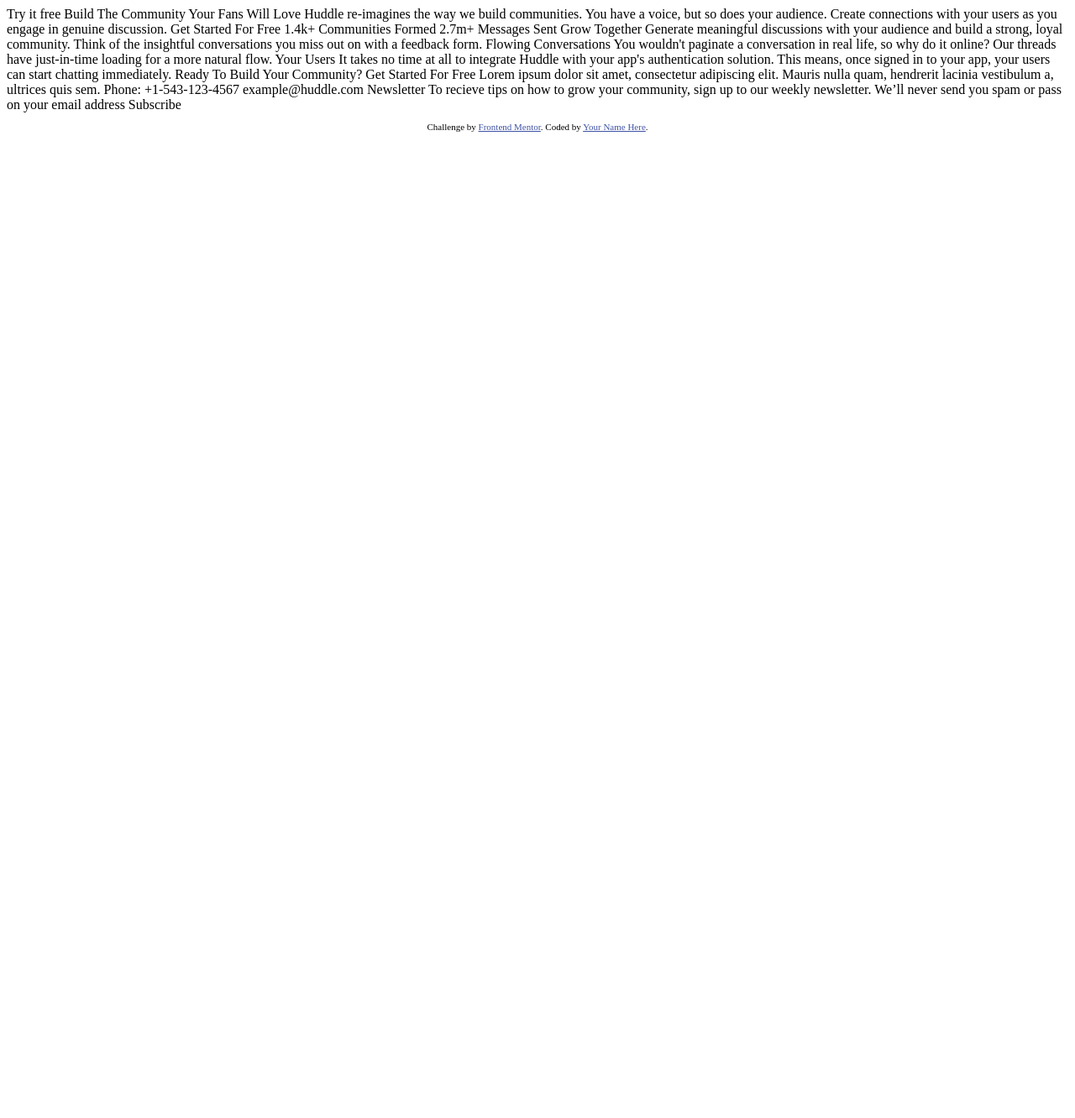
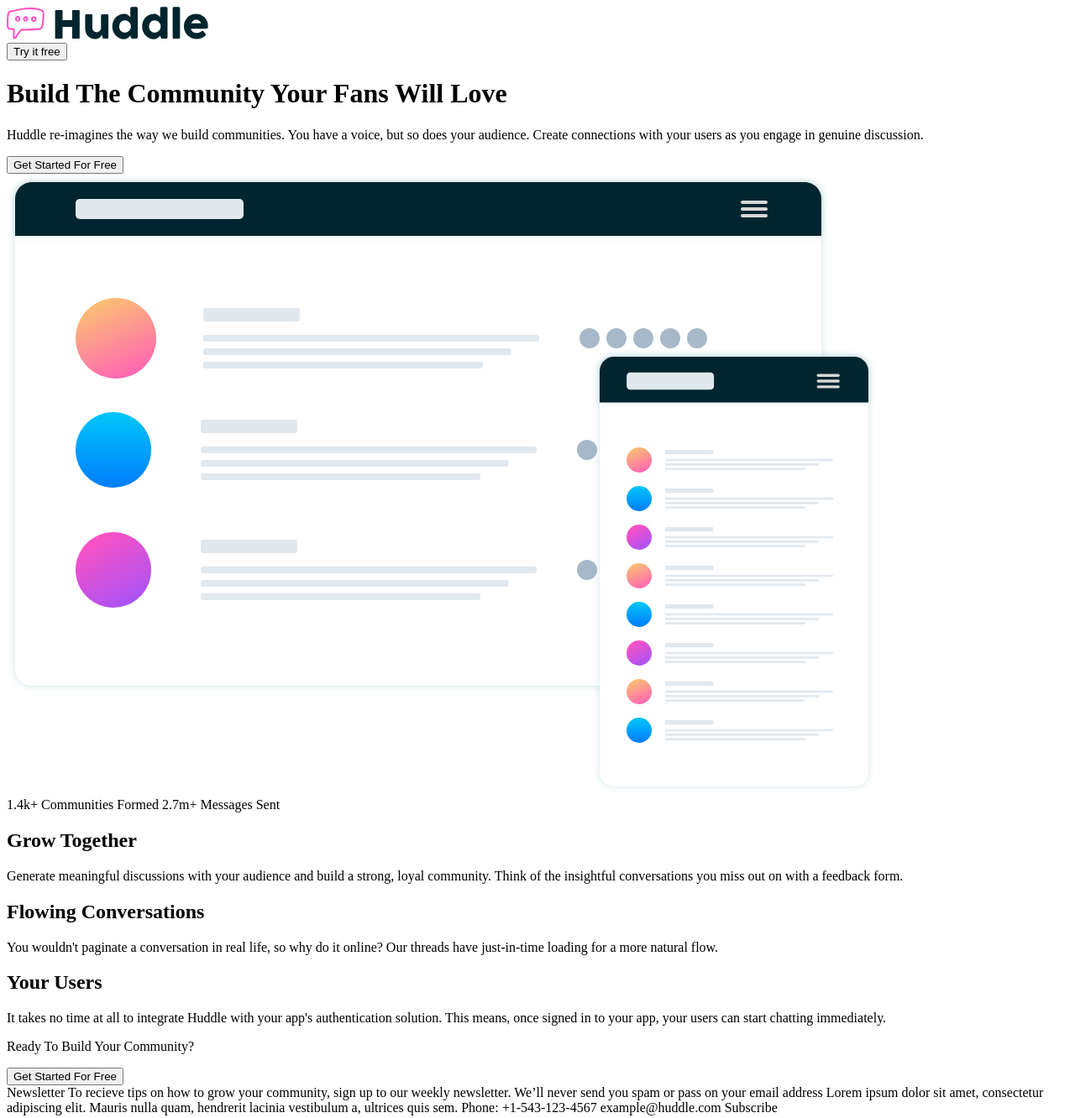
Before and after one commit to MarilenaSG/landing-page-curve-section, a plain HTML site: page index.html in a window 1280 px wide. Shown: the whole page at 84% size. Before the commit the page ends 800 px from the top, so only its background shows below. Drawn offline with Linux system fonts and the light colour scheme.

Commit message:
HTML maquetado

```diff
--- a/index.html
+++ b/index.html
@@ -5,63 +5,85 @@
   <meta name="viewport" content="width=device-width, initial-scale=1.0"> <!-- displays site properly based on user's device -->
 
   <link rel="icon" type="image/png" sizes="32x32" href="./images/favicon-32x32.png">
+  <link rel="stylesheet" href="style.css">
+  <link rel="stylesheet" href="media.css" media="min-width=1275px">
+  <link rel="preconnect" href="https://fonts.googleapis.com">
+<link rel="preconnect" href="https://fonts.gstatic.com" crossorigin>
+<link href="https://fonts.googleapis.com/css2?family=Open+Sans:wght@400;600;700&family=Poppins:wght@700&display=swap" rel="stylesheet">
 
-  <title>Frontend Mentor | Huddle landing page with curved sections</title>
+  <title>Challenge MarilenaSG - Huddle landing page with curved sections</title>
 
   <!-- Feel free to remove these styles or customise in your own stylesheet 👍 -->
-  <style>
-    .attribution { font-size: 11px; text-align: center; }
-    .attribution a { color: hsl(228, 45%, 44%); }
-  </style>
+
 </head>
 <body>
-  Try it free
+  <header>
 
-  Build The Community Your Fans Will Love
+    <div><img src="./images/logo.svg" alt=""></div>
+    <div><button>Try it free</button></div>
 
-  Huddle re-imagines the way we build communities. You have a voice, but so does
-  your audience. Create connections with your users as you engage in genuine discussion.
+    </header>
 
-  Get Started For Free
+    <main>
 
-  1.4k+
+    <h1>Build The Community Your Fans Will Love</h1>
+
+      <p> Huddle re-imagines the way we build communities. You have a voice, but so does
+  your audience. Create connections with your users as you engage in genuine discussion. </p>
+
+  <button>Get Started For Free</button>
+
+  <div><img src="./images/screen-mockups.svg" alt="mockup"></div>
+
+  <section>1.4k+
   Communities Formed
 
   2.7m+
-  Messages Sent
+  Messages Sent</section>
 
-  Grow Together
-  Generate meaningful discussions with your audience and build a strong, loyal community.
-  Think of the insightful conversations you miss out on with a feedback form.
+<section>
+  <div></div>
+  <h2>Grow Together</h2>
+  <p>Generate meaningful discussions with your audience and build a strong, loyal community.
+  Think of the insightful conversations you miss out on with a feedback form.</p>
+  </section>
 
-  Flowing Conversations
-  You wouldn't paginate a conversation in real life, so why do it online? Our threads have
-  just-in-time loading for a more natural flow.
+  <section>
+    <div></div>
+    <h2>Flowing Conversations</h2>
+    <p>You wouldn't paginate a conversation in real life, so why do it online? Our threads have
+  just-in-time loading for a more natural flow.</p>
+  </section>
 
-  Your Users
-  It takes no time at all to integrate Huddle with your app's authentication solution. This means,
-  once signed in to your app, your users can start chatting immediately.
+  <section>
+    <div></div>
+    <h2>Your Users</h2>
+    <p>It takes no time at all to integrate Huddle with your app's authentication solution. This means,
+  once signed in to your app, your users can start chatting immediately.</p>
+  </section>
 
-  Ready To Build Your Community?
-  Get Started For Free
 
-  Lorem ipsum dolor sit amet, consectetur adipiscing elit. Mauris nulla quam, hendrerit lacinia
+<section>
+  <p>Ready To Build Your Community?</p>
+  <button>Get Started For Free</button>
+
+</section>
+
+
+</main>
+
+<footer>
+
+  Newsletter
+  To recieve tips on how to grow your community, sign up to our weekly newsletter. We’ll never
+  send you spam or pass on your email address
+Lorem ipsum dolor sit amet, consectetur adipiscing elit. Mauris nulla quam, hendrerit lacinia
   vestibulum a, ultrices quis sem.
 
   Phone: +1-543-123-4567
   example@huddle.com
-
-  Newsletter
-  To recieve tips on how to grow your community, sign up to our weekly newsletter. We’ll never
-  send you spam or pass on your email address
-
   Subscribe
 
-  <footer>
-    <p class="attribution">
-      Challenge by <a href="https://www.frontendmentor.io?ref=challenge" target="_blank">Frontend Mentor</a>.
-      Coded by <a href="#">Your Name Here</a>.
-    </p>
   </footer>
 </body>
 </html>
```
Also changed, not shown: media.css (added), style.css (added).
